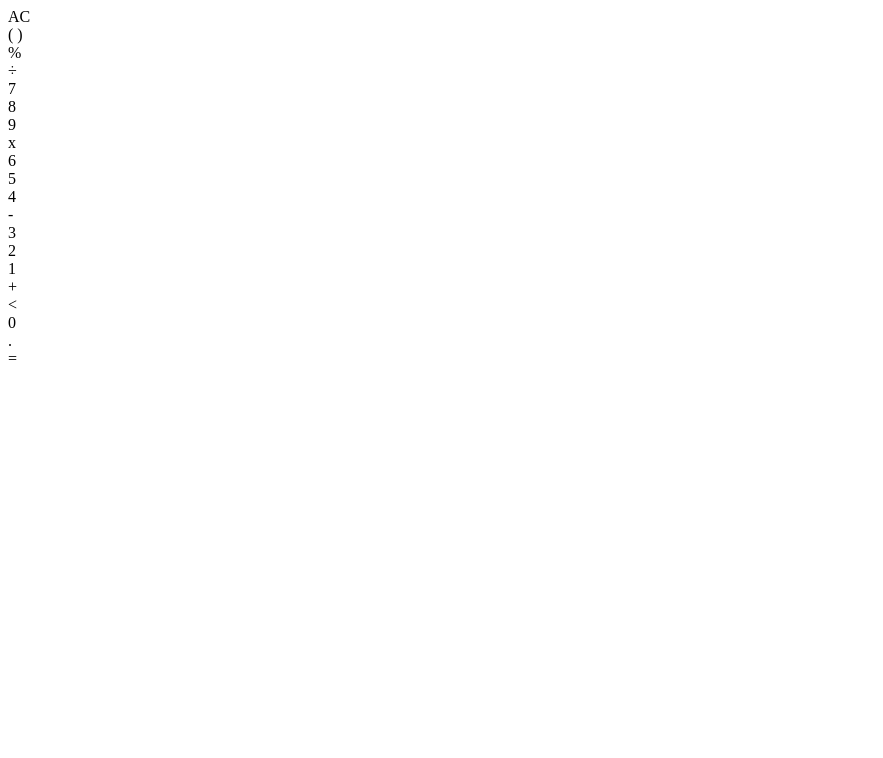
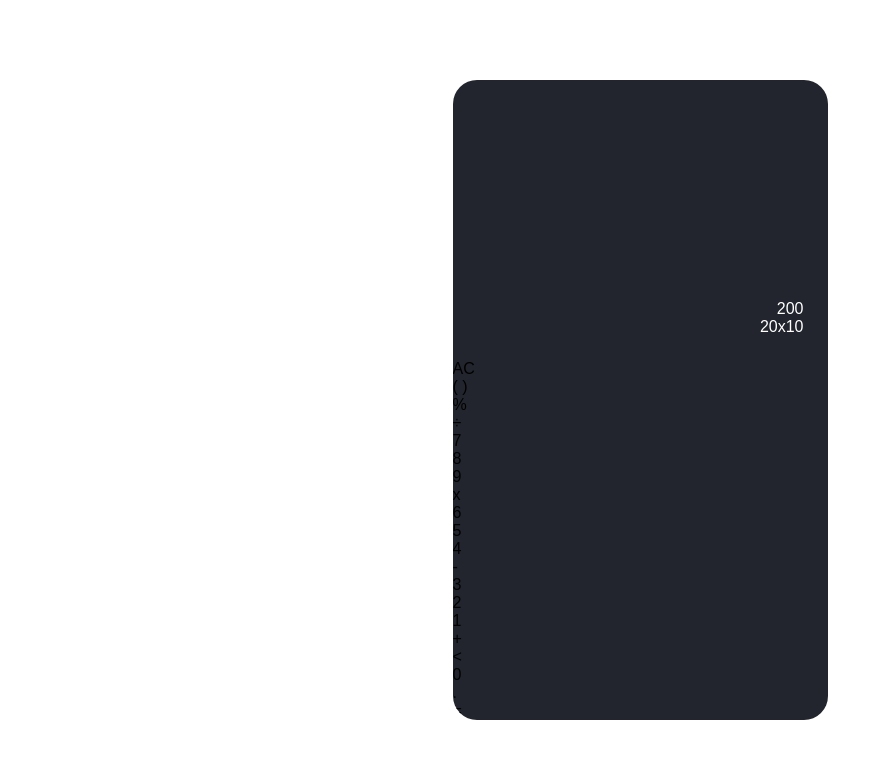
Before and after one commit to okediarthur/Calculator, a plain HTML site: page index.html in a window 1280 px wide. Shown: the whole page, without its empty margins (0-883 px from the left). Drawn offline with Linux system fonts and the light colour scheme.

Commit message:
Css Changes

```diff
--- a/index.html
+++ b/index.html
@@ -11,8 +11,8 @@
       <div class="calculator">
         <div class="display">
           <div class="content">
-            <div class="input"></div>
-            <div class="output"></div>
+            <div class="input">200</div>
+            <div class="output">20x10</div>
           </div>
         </div>
         <div class="keys">
--- a/styles.css
+++ b/styles.css
@@ -0,0 +1,43 @@
+*{
+    margin: 0;
+    padding: 0;
+    box-sizing: border-box;
+    font-family: sans-serif;
+}
+
+.app{
+    display: flex;
+    justify-content: center;
+    align-items: center;
+    height: 100vh;
+}
+
+.calculator{
+    background-color: #22252D;
+    width: 100%;
+    max-width: 375px;
+    min-height: 640px;
+    display: flex;
+    flex-direction: column;
+    border-radius: 1.5rem;
+    overflow: hidden;
+}
+
+.display{
+    min-height: 200px;
+    padding: 1.5rem;
+    display: flex;
+    justify-content: flex-end;
+    align-items: flex-end;
+    color: white;
+    text-align: right;
+    flex: 1 1 0%;
+}
+
+.display .content{
+    display: flex;
+    flex-direction: column;
+    justify-content: flex-end;
+    width: 100%;
+    overflow: auto;
+}
```
